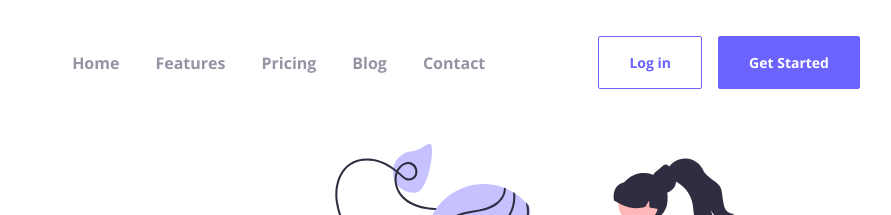
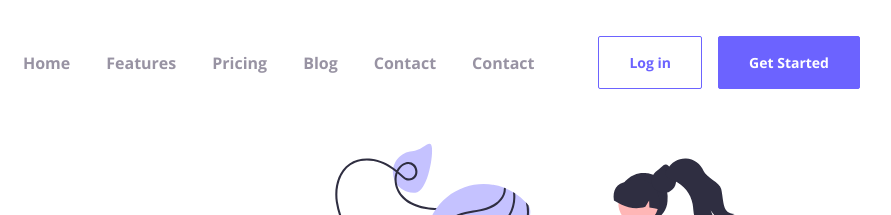
Before and after one commit to nnatroo/web-g4-fusely-landing-page, a plain HTML site: page index.html in a window 1280 px wide. Shown: the top 215 px of the page, 270-1161 px from the left. Drawn offline with nearby package versions, Linux system fonts and the light colour scheme; a web font is replaced by a local one.

```diff
--- a/index.html
+++ b/index.html
@@ -32,6 +32,9 @@
             </li>
             <li>
                 <a class="navbar-link" href="#">Blog</a>
+            </li>
+            <li>
+                <a class="navbar-link" href="#">Contact</a>
             </li>
             <li>
                 <a class="navbar-link" href="#">Contact</a>
```
